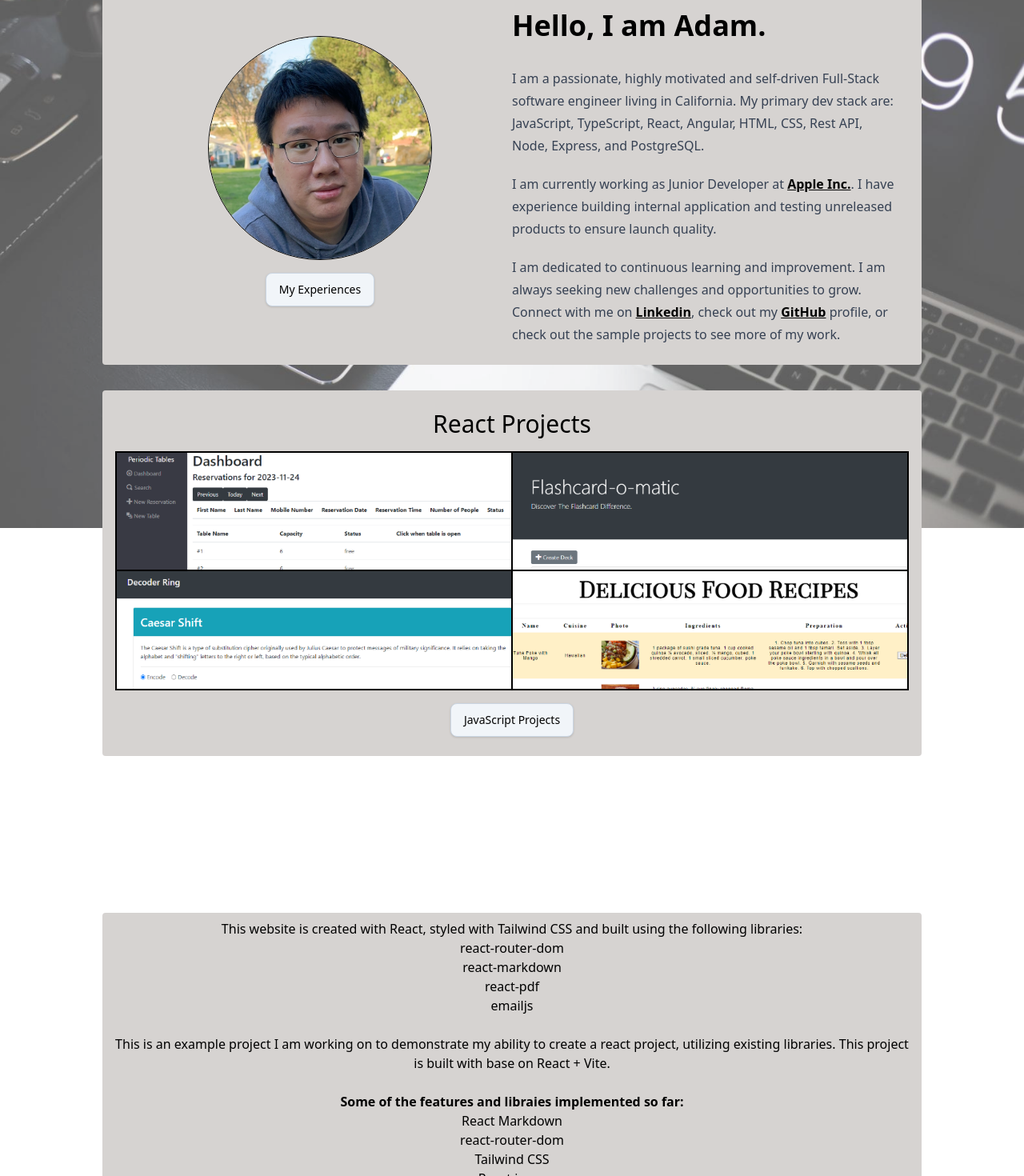
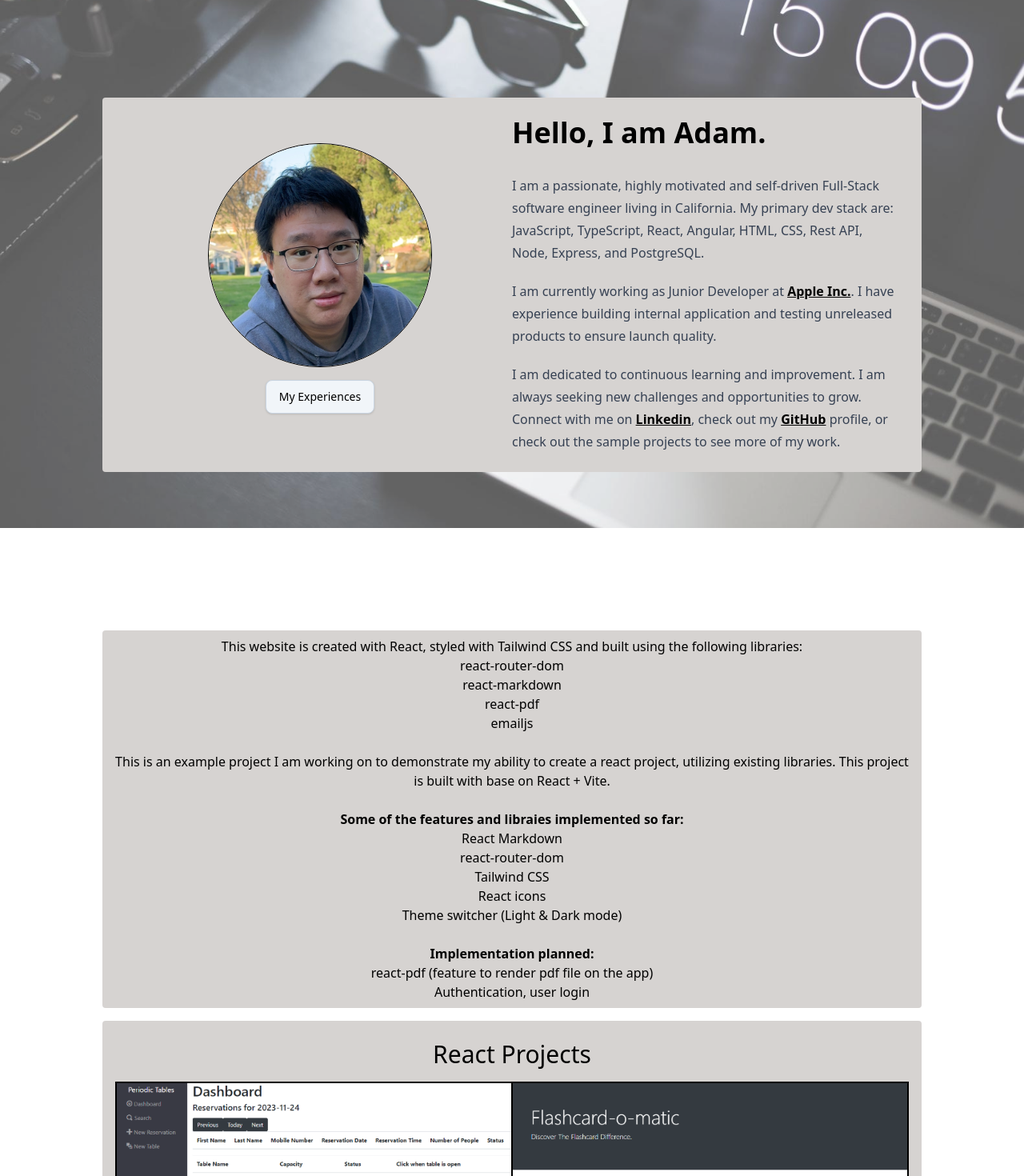
Before and after one commit to adam780930/react-practice, a React (Vite) app: page / in a window 1280 px wide. Shown: the part 140-1610 px from the top of the page at 80% size. Built offline with nearby package versions, Linux system fonts and the light colour scheme.

Commit message:
reshuffled the order for components, example projects now shows with markdownpage content

```diff
--- a/src/pages/Mainpage.jsx
+++ b/src/pages/Mainpage.jsx
@@ -1,34 +1,10 @@
-import { useState } from "react";
 import Introductions from "./Introduction.jsx";
-import ExampleProjects from "../components/ExampleProjects.jsx";
-import Buttons from "../components/Button.jsx";
-import Experiences from "../components/Experiences.jsx";
-import Modal from "../components/Modal.jsx";
 
 function Mainpage() {
-  const [isModalOpen, setIsModalOpen] = useState(false);
-  const handleOpenModal = () => setIsModalOpen(!isModalOpen);
   return (
-    <>
-      <div className="pb-8">
-        <Introductions handleOpenModal={handleOpenModal} />
-      </div>
-      <div className="bg-stone-block w-full max-w-5xl px-4 py-2 mx-auto bg-stone-300 text-black rounded dark:bg-slate-900 dark:text-white dark:border dark:border-slate-800">
-        <div>
-          <ExampleProjects />
-        </div>
-        <div className="flex justify-center"></div>
-        {isModalOpen && (
-          <Modal
-            modalContent={<Experiences />}
-            closeButton={
-              <Buttons buttonName={"Close"} onClick={handleOpenModal} />
-            }
-            onClose={handleOpenModal}
-          />
-        )}
-      </div>
-    </>
+    <div className="flex justify-center">
+      <Introductions />
+    </div>
   );
 }
 
--- a/src/pages/Markdownpage.jsx
+++ b/src/pages/Markdownpage.jsx
@@ -1,10 +1,16 @@
 import Markdown from "react-markdown";
 import sampleMd from "../components/markdowndocs/Exampletext.md";
+import ExampleProjects from "../components/ExampleProjects.jsx";
 
 function Markdownpage() {
   return (
-    <div className="bg-stone-block w-full max-w-5xl px-4 py-2 mx-auto bg-stone-300 text-black rounded dark:bg-slate-900 dark:text-white dark:border dark:border-slate-800 text-center">
-      <Markdown>{sampleMd}</Markdown>
+    <div className="flex flex-col gap-4">
+      <div className="bg-stone-block w-full max-w-5xl px-4 py-2 mx-auto bg-stone-300 text-black rounded dark:bg-slate-900 dark:text-white dark:border dark:border-slate-800 text-center">
+        <Markdown>{sampleMd}</Markdown>
+      </div>
+      <div className="bg-stone-block w-full max-w-5xl px-4 py-2 mx-auto bg-stone-300 text-black rounded dark:bg-slate-900 dark:text-white dark:border dark:border-slate-800">
+        <ExampleProjects />
+      </div>
     </div>
   );
 }
```
